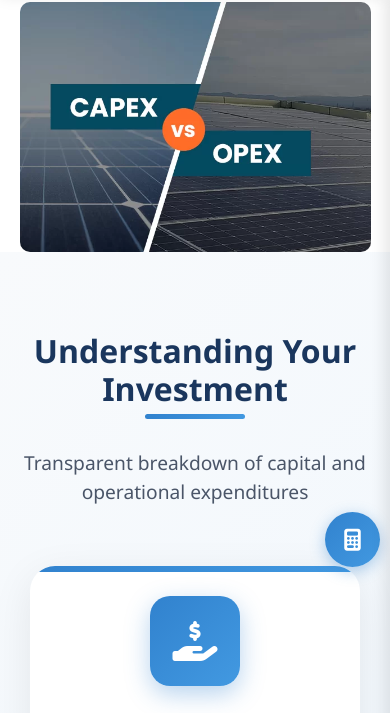
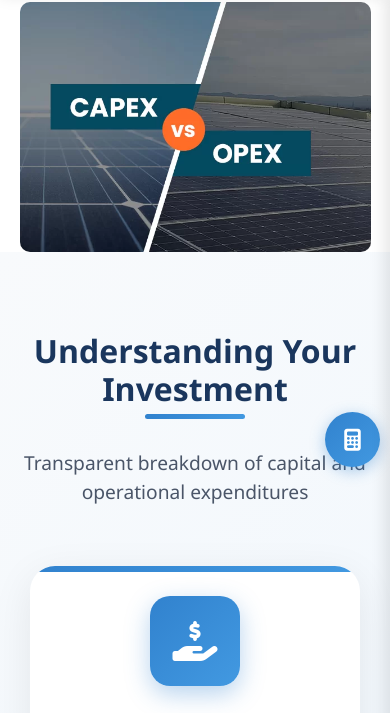
Before and after one commit to dashpranta145-design/ariel-power-solutions, a plain HTML site: page financial-model.html in a window 390 px wide. Shown: the part 88-801 px from the top of the page. Drawn offline with nearby package versions, Linux system fonts and the light colour scheme.

```diff
--- a/financial-model.html
+++ b/financial-model.html
@@ -901,7 +901,7 @@
         .calculator-btn {
           width: 55px;
           height: 55px;
-          bottom: 20px;
+          top: 500px;
         }
 
         .calculator-btn i {
```
